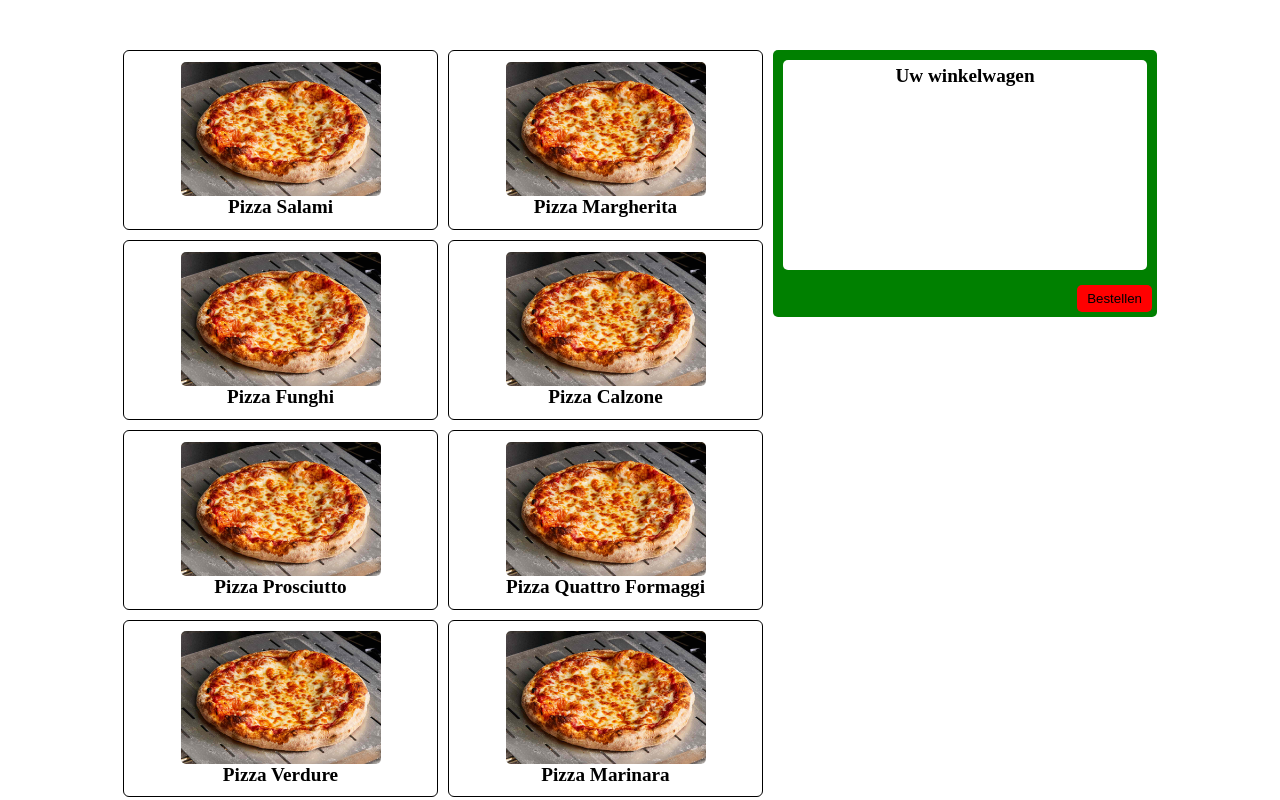
After one commit to DjodyKort/Pizzaria-Sopranos, a PHP site: page /menu.php in a window 1280 px wide. The commit adds this page. Run offline with PHP 8.4, Linux system fonts and the light colour scheme.

Commit message:
Squashed commit of the following:
commit 35bed40a957fb2add276928e0e13c76e19afe39d
Author: BestUserNameYouWillSee <77840705+BestUserNameYouWillSee@users.noreply.github.com>
Date:   Wed Dec 13 17:36:59 2023 +0100

    yes

commit 96dffd85e321515497c12076903638afca0a606a
Author: BestUserNameYouWillSee <77840705+BestUserNameYouWillSee@users.noreply.github.com>
Date:   Wed Dec 13 11:40:20 2023 +0100

    Create menu.php

```diff
--- a/files/css/style.css
+++ b/files/css/style.css
@@ -56,3 +56,92 @@ img{
 .submit input{
     width: 100%;
 }
+
+body{
+    margin: 0;
+    padding: 0;
+    height: 100%;
+}
+
+.MenuBody {
+    display: flex;
+}
+
+.MenuContainer{
+    width:50%;
+    display: grid;
+    margin: 50px 5px 0 auto;
+    grid-template-columns: repeat(auto-fit, minmax(220px, 1fr));
+    grid-template-rows: repeat(auto-fill, minmax(180px, 1fr));
+    gap: 10px;
+}
+
+.invisible {
+    display: none ;
+}
+
+.PizzaImg{
+    max-width: 200px;
+    width:max-content;
+    border-radius: 5px;
+}
+
+.MenuText {
+    margin: 0;
+    font-size: 1.2rem;
+}
+
+.MenuContainer > div {
+    display: flex;
+    margin: 0;
+    justify-content: center;
+    align-items:center;
+    text-align: center;
+    border: 1px solid black;
+    border-radius: 6px;
+    padding: 10px;
+}
+
+.CartContainer{
+    width: 30%;
+    height: 80%;
+    margin: 50px auto 0 5px;
+    border-radius: 5px;
+    display: flex;
+    align-items: center;
+}
+
+.CartView{
+    background-color: green;
+    border-radius: 5px;
+    display: grid;
+    width: 100%;
+    text-align: center;
+
+}
+.CartOrdercontainer{
+    background-color: rgb(255, 255, 255);
+    min-height: 200px;
+    height: auto;
+    border-radius: 5px;
+    margin: 10px;
+    padding: 5px;
+}
+
+.CartConfirm{
+    display: grid;
+    justify-self: right;
+    padding: 6px 10px;
+    margin: 5px;
+    background-color: red;
+    border-radius: 5px;
+    border: 0px;
+}
+
+.OrderContainer{
+    justify-self: space-between;
+}
+
+.CartOrder{
+    margin-top:20px;
+}
--- /dev/null
+++ b/files/js/menuPage.js
@@ -0,0 +1,20 @@
+var MenuCheckbox = document.querySelectorAll('input[type="checkbox"]');
+
+MenuCheckbox.forEach(function (checkbox) {
+  checkbox.addEventListener("change", function () {
+    getCheckboxValues();
+  });
+});
+
+function getCheckboxValues() {
+  var checkedCheckboxes = document.querySelectorAll(
+    'input[type="checkbox"]:checked'
+  );
+  var values = [];
+  checkedCheckboxes.forEach(function (checkbox) {
+    values.push(checkbox.value);
+  });
+  document.getElementById("CartTextField").innerHTML = values.join(", <br>");
+
+  console.log("Checkbox values: " + values.join(", "));
+}
--- /dev/null
+++ b/menu.php
@@ -0,0 +1,85 @@
+<!DOCTYPE html>
+<html lang="en">
+
+<head>
+    <meta charset="UTF-8">
+    <meta name="viewport" content="width=device-width, initial-scale=1.0">
+    <link rel="stylesheet" href="files/css/style.css">
+    <title>Menu</title>
+</head>
+
+<body class="MenuBody">
+    <section class="MenuContainer">
+        <div class="MenuItem1">
+            <input type="checkbox" class="invisible" name="MenuItem1" id="MenuItem1" value="Pizza Salami">
+            <label for="MenuItem1" class="MenuLabel">
+                <img class="PizzaImg" src="./files/img/pizza.png" alt="Pizza Salami">
+                <h1 class="MenuText">Pizza Salami</h1>
+            </label>
+        </div>
+        <div class="MenuItem2">
+            <input type="checkbox" class="invisible" name="MenuItem2" id="MenuItem2" value="Pizza Margherita">
+            <label for="MenuItem2" class="MenuLabel">
+                <img class="PizzaImg" src="./files/img/pizza.png" alt="Pizza Margherita">
+                <h1 class="MenuText">Pizza Margherita</h1>
+            </label>
+        </div>
+        <div class="MenuItem3">
+            <input type="checkbox" class="invisible" name="MenuItem3" id="MenuItem3" value="Pizza Funghi">
+            <label for="MenuItem3" class="MenuLabel">
+                <img class="PizzaImg" src="./files/img/pizza.png" alt="Pizza Funghi">
+                <h1 class="MenuText">Pizza Funghi</h1>
+            </label>
+        </div>
+        <div class="MenuItem4">
+            <input type="checkbox" class="invisible" name="MenuItem4" id="MenuItem4" value="Pizza Calzone">
+            <label for="MenuItem4" class="MenuLabel">
+                <img class="PizzaImg" src="./files/img/pizza.png" alt="Pizza Calzone">
+                <h1 class="MenuText">Pizza Calzone</h1>
+            </label>
+        </div>
+        <div class="MenuItem5">
+            <input type="checkbox" class="invisible" name="MenuItem5" id="MenuItem5" value="Pizza Prosciutto">
+            <label for="MenuItem5" class="MenuLabel">
+                <img class="PizzaImg" src="./files/img/pizza.png" alt="Pizza Prosciutto">
+                <h1 class="MenuText">Pizza Prosciutto</h1>
+            </label>
+        </div>
+        <div class="MenuItem6">
+            <input type="checkbox" class="invisible" name="MenuItem6" id="MenuItem6" value="Pizza Quattro Formaggi">
+            <label for="MenuItem6" class="MenuLabel">
+                <img class="PizzaImg" src="./files/img/pizza.png" alt="Pizza Quattro Formaggi">
+                <h1 class="MenuText">Pizza Quattro Formaggi</h1>
+            </label>
+        </div>
+        <div class="MenuItem7">
+            <input type="checkbox" class="invisible" name="MenuItem7" id="MenuItem7" value="Pizza Verdure">
+            <label for="MenuItem7" class="MenuLabel">
+                <img class="PizzaImg" src="./files/img/pizza.png" alt="Pizza Verdure">
+                <h1 class="MenuText">Pizza Verdure</h1>
+            </label>
+        </div>
+        <div class="MenuItem8">
+            <input type="checkbox" class="invisible" name="MenuItem8" id="MenuItem8" value="Pizza Marinara">
+            <label for="MenuItem8" class="MenuLabel">
+                <img class="PizzaImg" src="./files/img/pizza.png" alt="Pizza Marinara">
+                <h1 class="MenuText">Pizza Marinara</h1>
+            </label>
+        </div>
+    </section>
+
+    <section class="CartContainer">
+        <div class="CartView">
+            <div class="CartOrdercontainer">
+                <h1 class="MenuText CartText">Uw winkelwagen</h1>
+                <div class="OrderContainer">
+                    <h1 class="MenuText CartOrder" id="CartTextField"></h1>
+                </div>
+            </div>
+            <button type="submit" class="CartConfirm">Bestellen</button>
+        </div>
+    </section>
+    <script src="./files/js/menuPage.js"></script>
+</body>
+
+</html>
```
Also changed, not shown: files/img/pizza.png (added).
